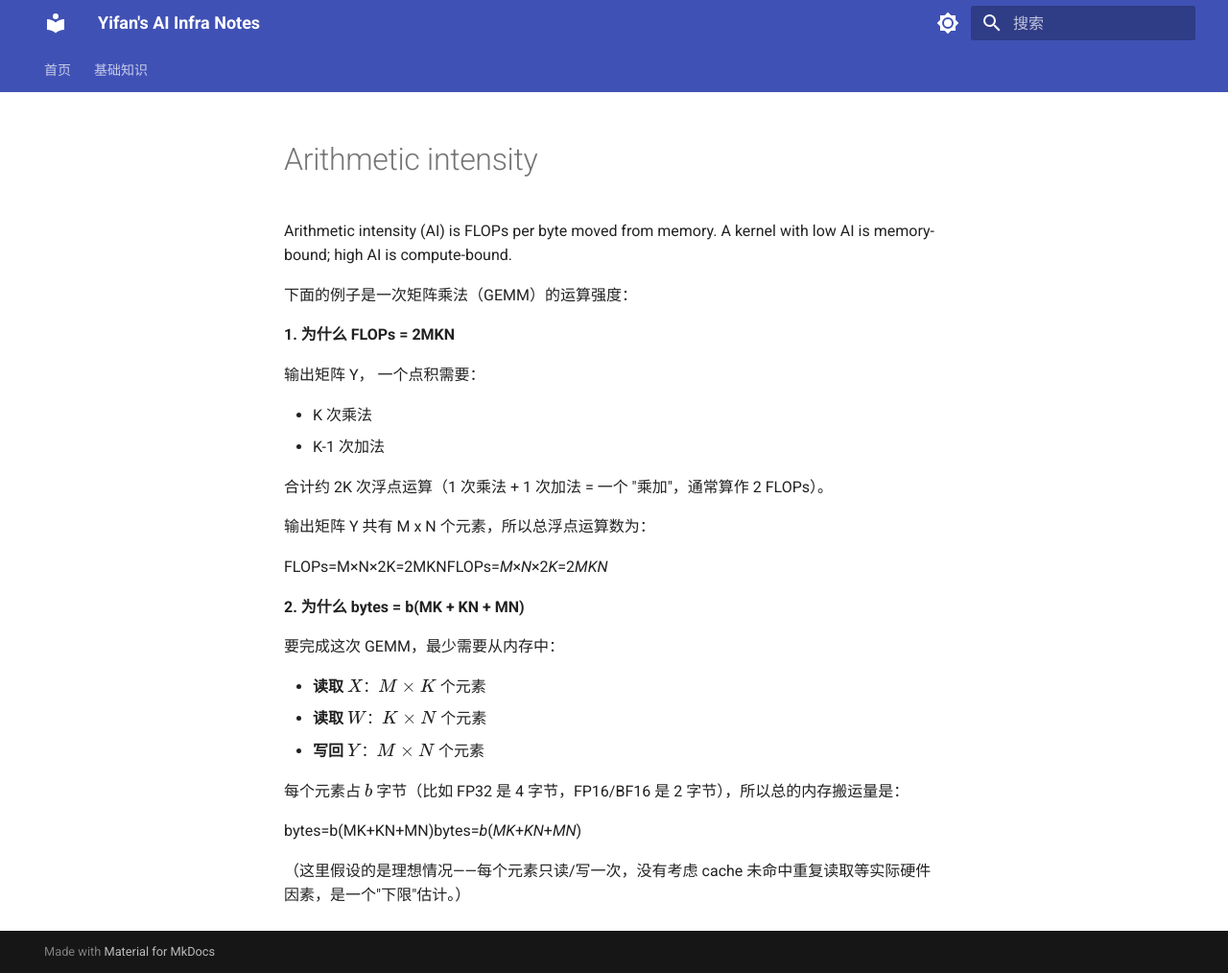
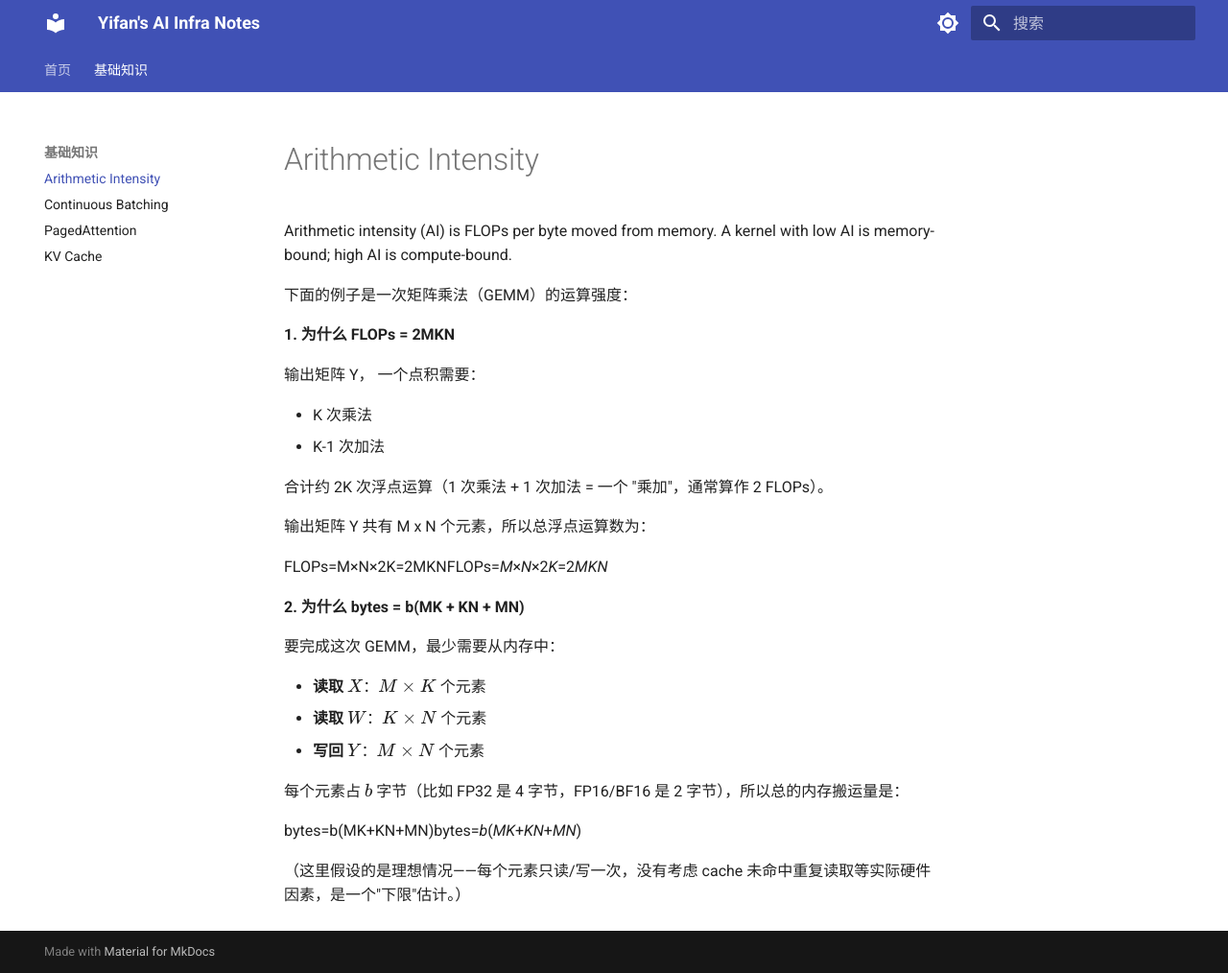
Before and after one commit to YifanLi3/YifanLi3.github.io, an MkDocs documentation site: the page built from docs/fundamentals/Arithmetic-intensity.md, in a window 1280 px wide and 1014 px high. Shown: the whole window at 96% size. Built offline with MkDocs 1.6.1 and Material for MkDocs 9.7.7, drawn with Linux system fonts in a browser that asks for light colours.

Commit message:
Fix casing in navigation links
Updated file paths in navigation to match new casing.

```diff
--- a/mkdocs.yml
+++ b/mkdocs.yml
@@ -25,10 +25,10 @@ theme:
 nav:
   - 首页: index.md
   - 基础知识:
-      - Arithmetic Intensity: fundamentals/arithmetic-intensity.md
+      - Arithmetic Intensity: fundamentals/Arithmetic-intensity.md
       - Continuous Batching: fundamentals/Continuous-Batching.md
-      - PagedAttention: fundamentals/paged-attention.md
-      - KV Cache: fundamentals/kv-cache.md
+      - PagedAttention: fundamentals/Paged-attention.md
+      - KV Cache: fundamentals/KV-cache.md
 
 markdown_extensions:
   - admonition
```
